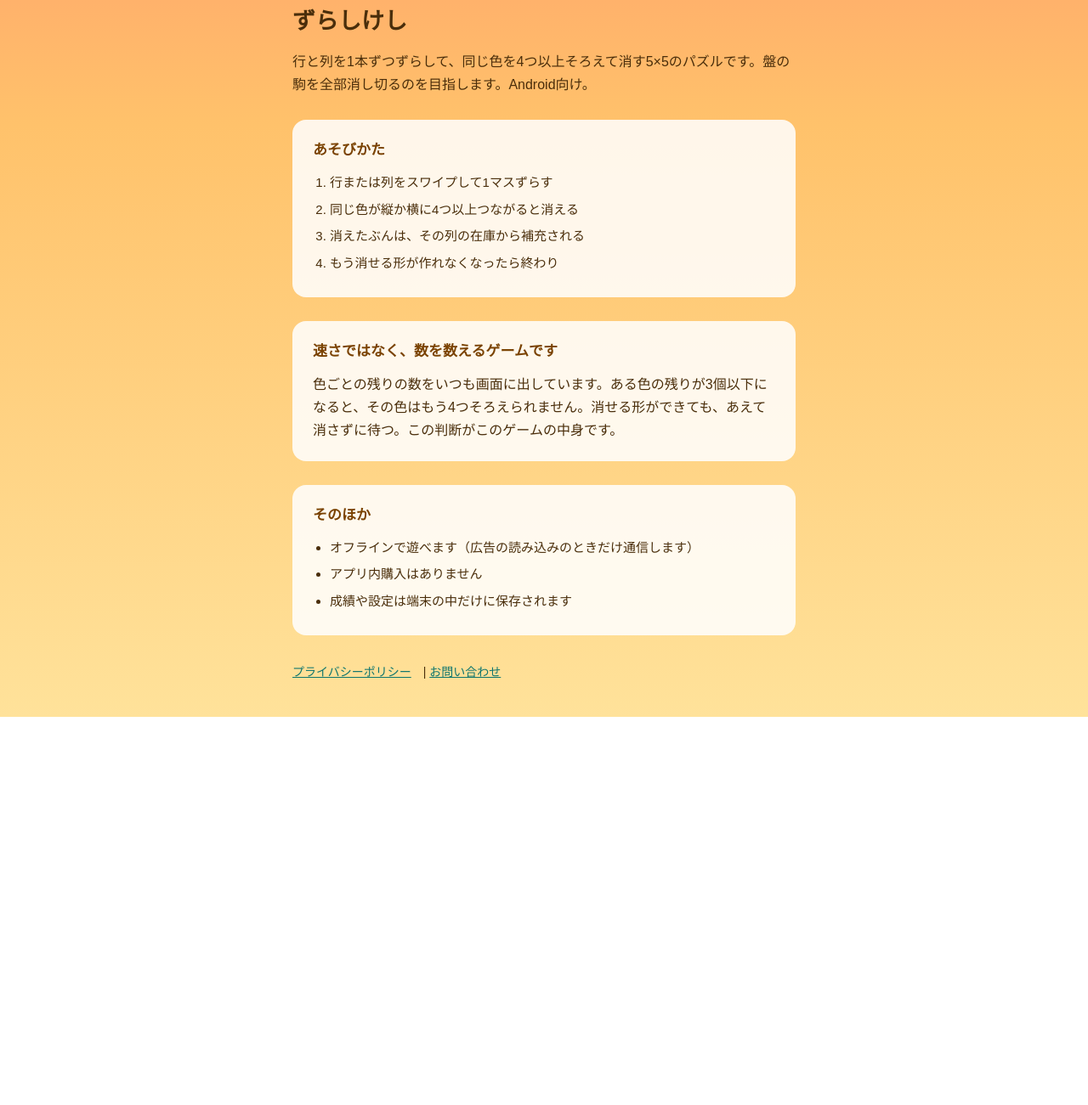
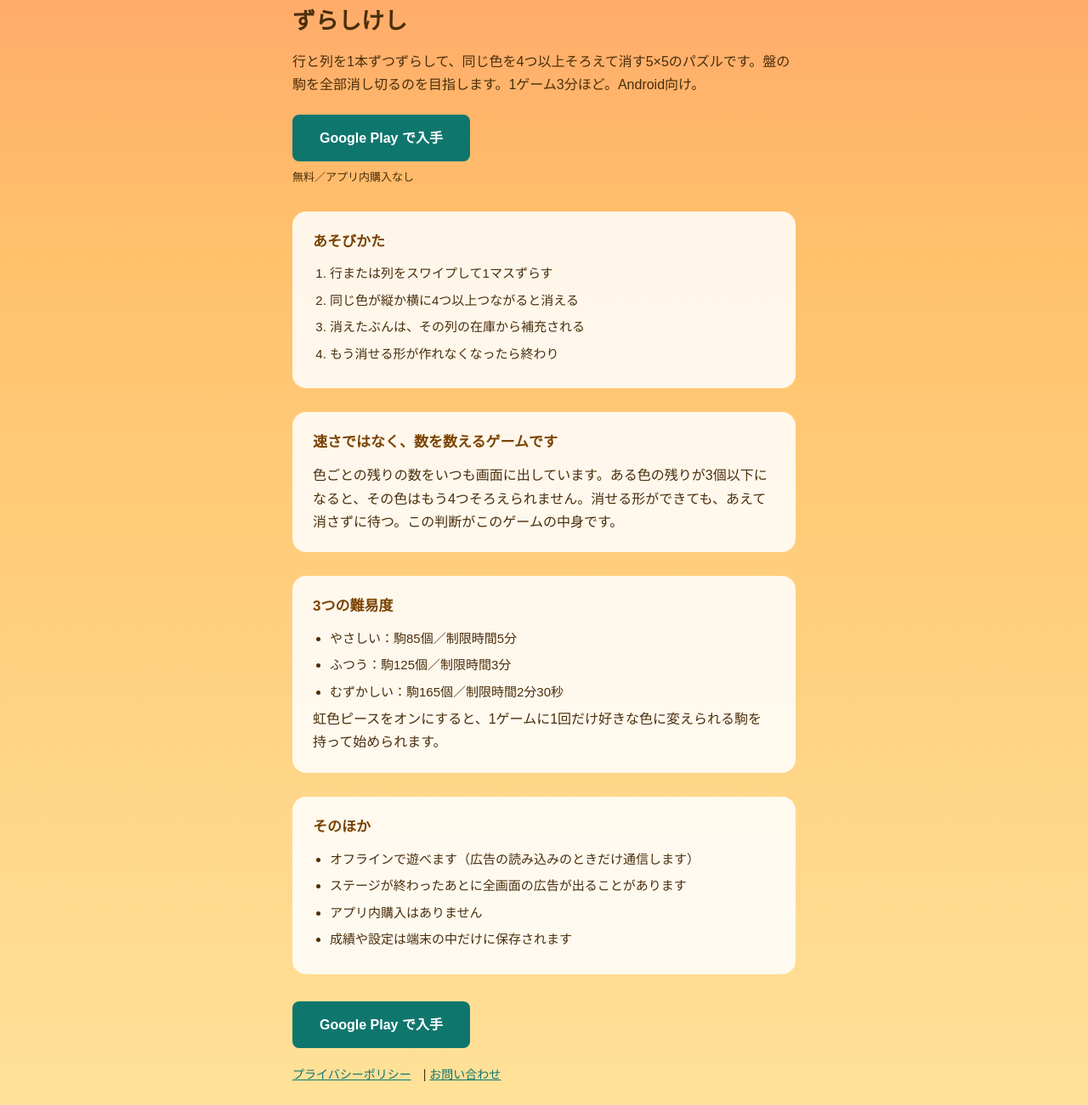
Before and after one commit to yasutoworks-blip/slidepuzzle-app, a plain HTML site: page index.html in a window 1280 px wide. Shown: the part 179-1480 px from the top of the page at 85% size. Before the commit the page ends 1023 px from the top, so only its background shows below. Drawn offline with Linux system fonts and the light colour scheme.

Commit message:
ストア公開に合わせてGoogle Playへのリンクを追加、題名をストアと統一、難易度と広告の記載を追加
Co-Authored-By: Claude Opus 5.5 <noreply@anthropic.com>

```diff
--- a/index.html
+++ b/index.html
@@ -3,10 +3,10 @@
 <head>
     <meta charset="UTF-8">
     <meta name="viewport" content="width=device-width, initial-scale=1.0">
-    <title>ずらしけし｜全消しをねらう5×5パズル</title>
-    <meta name="description" content="行と列をずらして同じ色を4つ以上そろえて消す5×5のパズルゲーム。盤面を全部消し切るのを目指します。Android向け。">
-    <meta property="og:title" content="ずらしけし｜全消しをねらう5×5パズル">
-    <meta property="og:description" content="行と列をずらして同じ色を4つ以上そろえて消す5×5のパズル。">
+    <title>ずらしけし｜消す前に数える全消しパズル</title>
+    <meta name="description" content="行と列をずらして同じ色を4つ以上そろえて消す5×5のパズルゲーム。残りの数を数えながら、盤面を全部消し切るのを目指します。1ゲーム3分ほど。Android向け・無料。">
+    <meta property="og:title" content="ずらしけし｜消す前に数える全消しパズル">
+    <meta property="og:description" content="行と列をずらして同じ色を4つ以上そろえて消す5×5のパズル。残りの数を数えながら、全部消し切るのを目指します。">
     <meta property="og:type" content="website">
     <style>
         * { margin: 0; padding: 0; box-sizing: border-box; }
@@ -16,11 +16,16 @@
         .icon { width: 104px; height: 104px; border-radius: 24px; display: block; }
         h1 { font-size: 27px; margin: 22px 0 10px; }
         .lead { font-size: 16px; }
+        .cta { margin-top: 22px; }
+        .btn { display: inline-block; background: #0F766E; color: #fff; text-decoration: none; padding: 14px 32px;
+               border-radius: 8px; font-size: 16px; font-weight: 700; }
+        .note { font-size: 13px; margin-top: 8px; }
         .card { background: rgba(255,255,255,0.86); border-radius: 16px; padding: 22px 24px; margin-top: 28px; }
         .card h2 { font-size: 17px; margin-bottom: 10px; color: #7A4200; }
         ol, ul { margin-left: 20px; }
         li { font-size: 15px; margin-bottom: 6px; }
         footer { margin-top: 32px; font-size: 14px; }
+        footer .cta { margin: 0 0 20px; }
         a { color: #0F766E; }
     </style>
 </head>
@@ -28,7 +33,11 @@
 <div class="wrap">
     <img class="icon" src="./icon.png" alt="ずらしけし">
     <h1>ずらしけし</h1>
-    <p class="lead">行と列を1本ずつずらして、同じ色を4つ以上そろえて消す5×5のパズルです。盤の駒を全部消し切るのを目指します。Android向け。</p>
+    <p class="lead">行と列を1本ずつずらして、同じ色を4つ以上そろえて消す5×5のパズルです。盤の駒を全部消し切るのを目指します。1ゲーム3分ほど。Android向け。</p>
+    <div class="cta">
+        <a class="btn" href="https://play.google.com/store/apps/details?id=com.yasutoworks.slidepuzzle">Google Play で入手</a>
+        <p class="note">無料／アプリ内購入なし</p>
+    </div>
 
     <div class="card">
         <h2>あそびかた</h2>
@@ -46,15 +55,29 @@
     </div>
 
     <div class="card">
+        <h2>3つの難易度</h2>
+        <ul>
+            <li>やさしい：駒85個／制限時間5分</li>
+            <li>ふつう：駒125個／制限時間3分</li>
+            <li>むずかしい：駒165個／制限時間2分30秒</li>
+        </ul>
+        <p>虹色ピースをオンにすると、1ゲームに1回だけ好きな色に変えられる駒を持って始められます。</p>
+    </div>
+
+    <div class="card">
         <h2>そのほか</h2>
         <ul>
             <li>オフラインで遊べます（広告の読み込みのときだけ通信します）</li>
+            <li>ステージが終わったあとに全画面の広告が出ることがあります</li>
             <li>アプリ内購入はありません</li>
             <li>成績や設定は端末の中だけに保存されます</li>
         </ul>
     </div>
 
     <footer>
+        <div class="cta">
+            <a class="btn" href="https://play.google.com/store/apps/details?id=com.yasutoworks.slidepuzzle">Google Play で入手</a>
+        </div>
         <a href="./privacy-policy.html">プライバシーポリシー</a>　|
         <a href="mailto:harukitoblog1@gmail.com">お問い合わせ</a>
     </footer>
```
